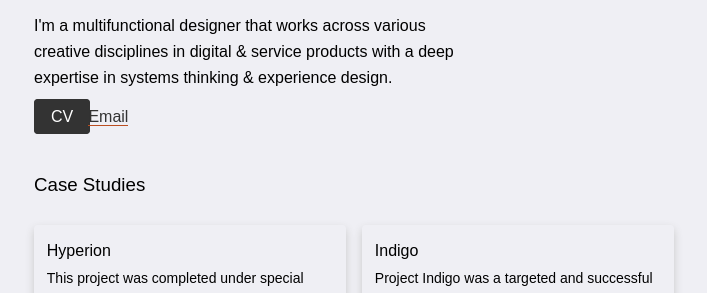
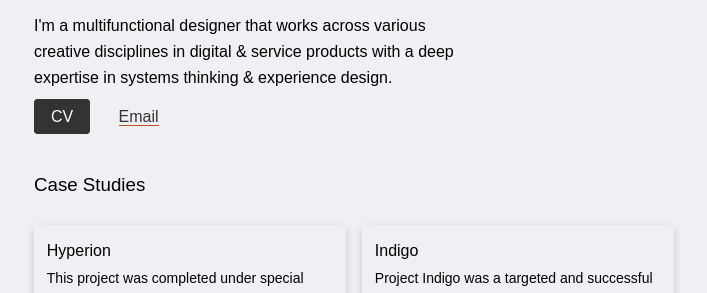
Before and after one commit to foundmonster/foundmonster.github.io, a Jekyll site: the page built from index.html, in a window 1280 px wide. Shown: the part 125-418 px from the top of the page, without its empty margins (30-737 px from the left). Built offline with Jekyll 4.4.1, drawn with Linux system fonts in a browser that asks for light colours; some web fonts are replaced.

Commit message:
trying to get the button grid to work

```diff
--- a/_sass/main.scss
+++ b/_sass/main.scss
@@ -182,8 +182,8 @@
 
 .buttongrid {
     display: grid;
-    max-width: 16rem;
-    grid-template-columns: repeat(auto-fill, minmax(32px, 1fr));
+    max-width: 50%;
+    grid-template-columns: repeat(auto-fill, minmax(64px, 1fr));
     grid-gap: 1rem;
 }
 
```
